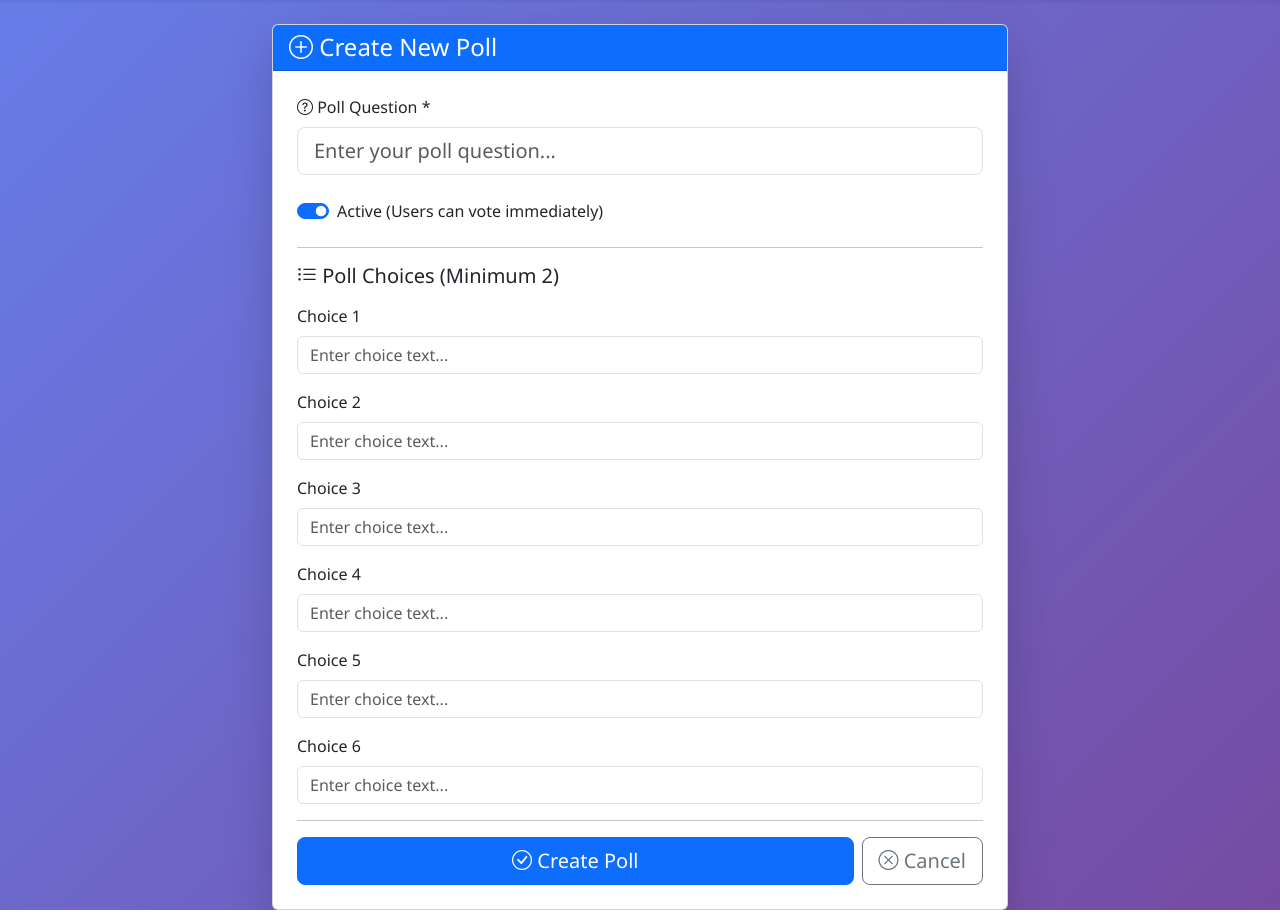
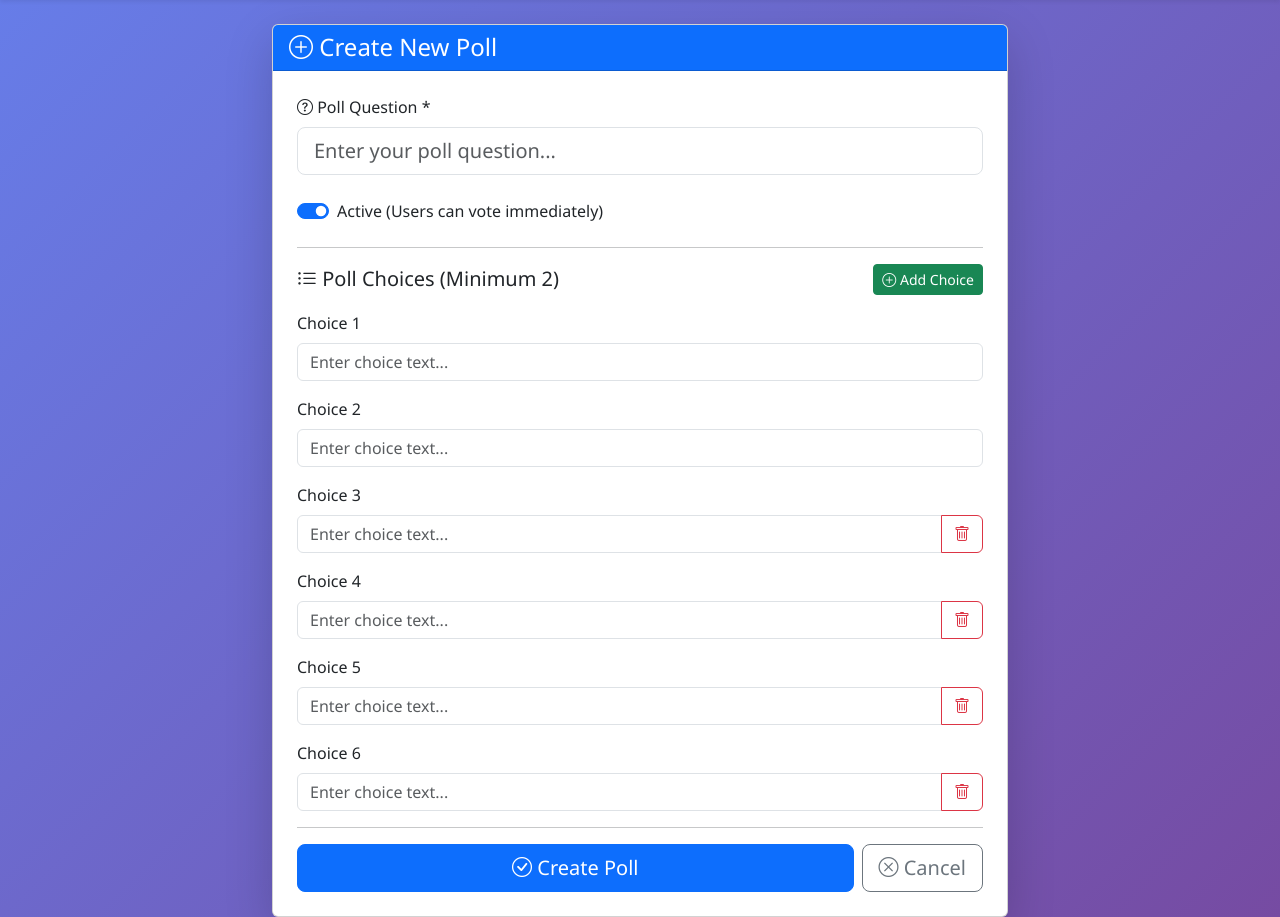
Before and after one commit to anshthummar9/PollNest, a Django app: page /manage/create/ in a window 1280 px wide. Shown: the part 56-973 px from the top of the page. Run offline with Django 5.2, Linux system fonts and the light colour scheme; a user stored in the database is signed in.

Commit message:
fix some issues

```diff
--- a/polling_system/settings.py
+++ b/polling_system/settings.py
@@ -105,7 +105,11 @@ AUTH_PASSWORD_VALIDATORS = [
 
 LANGUAGE_CODE = 'en-us'
 
-TIME_ZONE = 'UTC'
+TIME_ZONE = 'Asia/Kolkata'
+
+DATETIME_FORMAT = 'M d, Y h:i A'
+
+DATE_FORMAT = 'M d, Y'
 
 USE_I18N = True
 
--- a/polls/models.py
+++ b/polls/models.py
@@ -5,7 +5,7 @@ from django.utils import timezone
 class Poll(models.Model):
     question = models.CharField(max_length=200)
     created_by = models.ForeignKey(User, on_delete=models.CASCADE)
-    created_at = models.DateTimeField(default=timezone.now)
+    created_at = models.DateTimeField(auto_now_add=True)
     is_active = models.BooleanField(default=True)
 
     def __str__(self):
--- a/polls/templates/polls/create_poll.html
+++ b/polls/templates/polls/create_poll.html
@@ -38,17 +38,27 @@
 
                     <hr>
 
-                    <h5 class="mb-3">
-                        <i class="bi bi-list-ul"></i> Poll Choices (Minimum 2)
-                    </h5>
+                    <div class="d-flex justify-content-between align-items-center mb-3">
+                        <h5 class="mb-0">
+                            <i class="bi bi-list-ul"></i> Poll Choices (Minimum 2)
+                        </h5>
+                        <button type="button" class="btn btn-sm btn-success" onclick="addChoiceField()">
+                            <i class="bi bi-plus-circle"></i> Add Choice
+                        </button>
+                    </div>
 
                     {{ choice_formset.management_form }}
                     <div id="choices-container">
                         {% for choice_form in choice_formset %}
-                        <div class="mb-3 choice-form">
+                        <div class="mb-3 choice-form" id="choice-{{ forloop.counter0 }}">
                             <label class="form-label">Choice {{ forloop.counter }}</label>
                             <div class="input-group">
                                 {{ choice_form.choice_text }}
+                                {% if forloop.counter > 2 %}
+                                <button type="button" class="btn btn-outline-danger" onclick="removeChoiceField({{ forloop.counter0 }})">
+                                    <i class="bi bi-trash"></i>
+                                </button>
+                                {% endif %}
                             </div>
                             {% if choice_form.choice_text.errors %}
                                 <div class="text-danger small mt-1">{{ choice_form.choice_text.errors.0 }}</div>
@@ -72,4 +82,53 @@
         </div>
     </div>
 </div>
+
+<script>
+let choiceCount = {{ choice_formset.total_form_count }};
+
+function addChoiceField() {
+    const container = document.getElementById('choices-container');
+    const totalForms = document.getElementById('id_form-TOTAL_FORMS');
+
+    const newChoice = document.createElement('div');
+    newChoice.className = 'mb-3 choice-form';
+    newChoice.id = `choice-${choiceCount}`;
+    newChoice.innerHTML = `
+        <label class="form-label">Choice ${choiceCount + 1}</label>
+        <div class="input-group">
+            <input type="text" name="form-${choiceCount}-choice_text"
+                   class="form-control" placeholder="Enter choice text..."
+                   maxlength="200" id="id_form-${choiceCount}-choice_text">
+            <button type="button" class="btn btn-outline-danger" onclick="removeChoiceField(${choiceCount})">
+                <i class="bi bi-trash"></i>
+            </button>
+        </div>
+    `;
+
+    container.appendChild(newChoice);
+    choiceCount++;
+    totalForms.value = choiceCount;
+    updateChoiceLabels();
+}
+
+function removeChoiceField(index) {
+    const choiceDiv = document.getElementById(`choice-${index}`);
+    if (choiceDiv) {
+        choiceDiv.remove();
+        choiceCount--;
+        document.getElementById('id_form-TOTAL_FORMS').value = choiceCount;
+        updateChoiceLabels();
+    }
+}
+
+function updateChoiceLabels() {
+    const choices = document.querySelectorAll('.choice-form');
+    choices.forEach((choice, index) => {
+        const label = choice.querySelector('label');
+        if (label) {
+            label.textContent = `Choice ${index + 1}`;
+        }
+    });
+}
+</script>
 {% endblock %}
```
Also changed, not shown: polls/templates/polls/edit_poll.html (+65 -32 lines), db.sqlite3, polls/migrations/0002_alter_poll_created_at.py (added).
